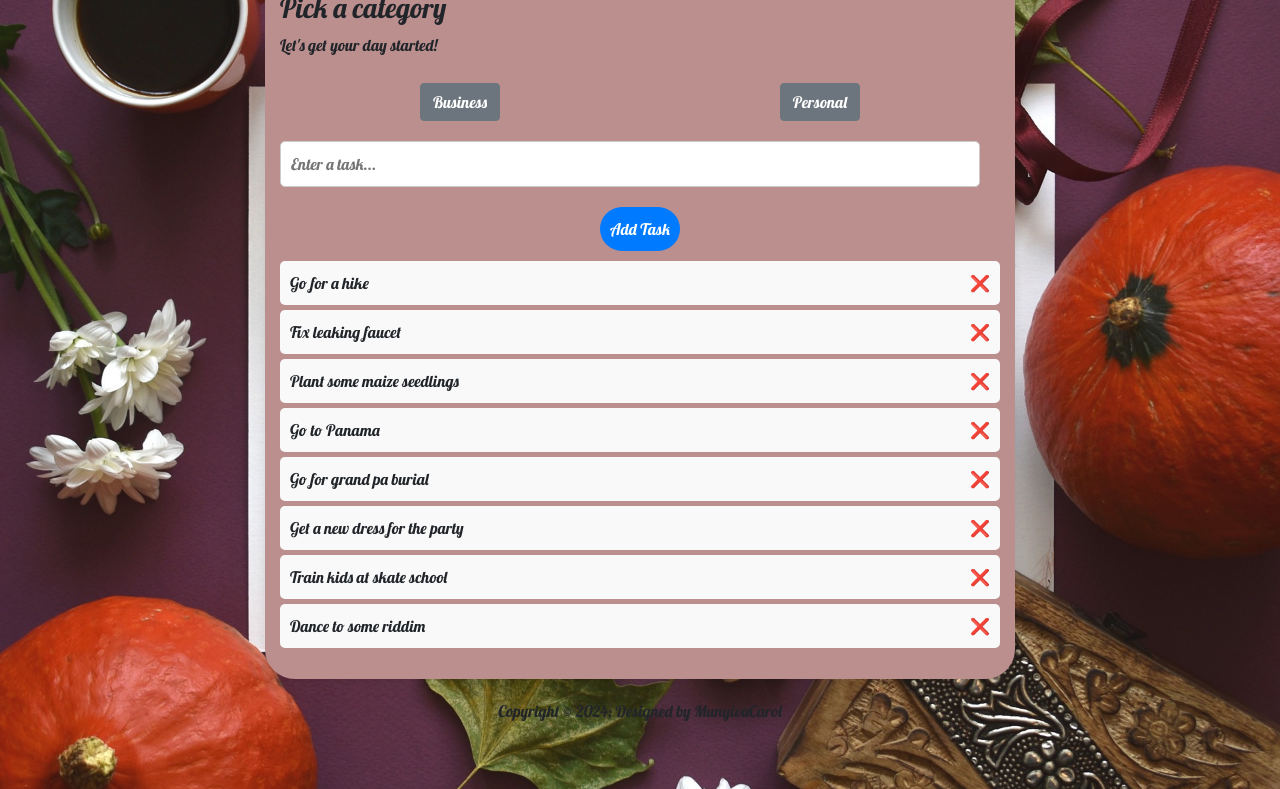
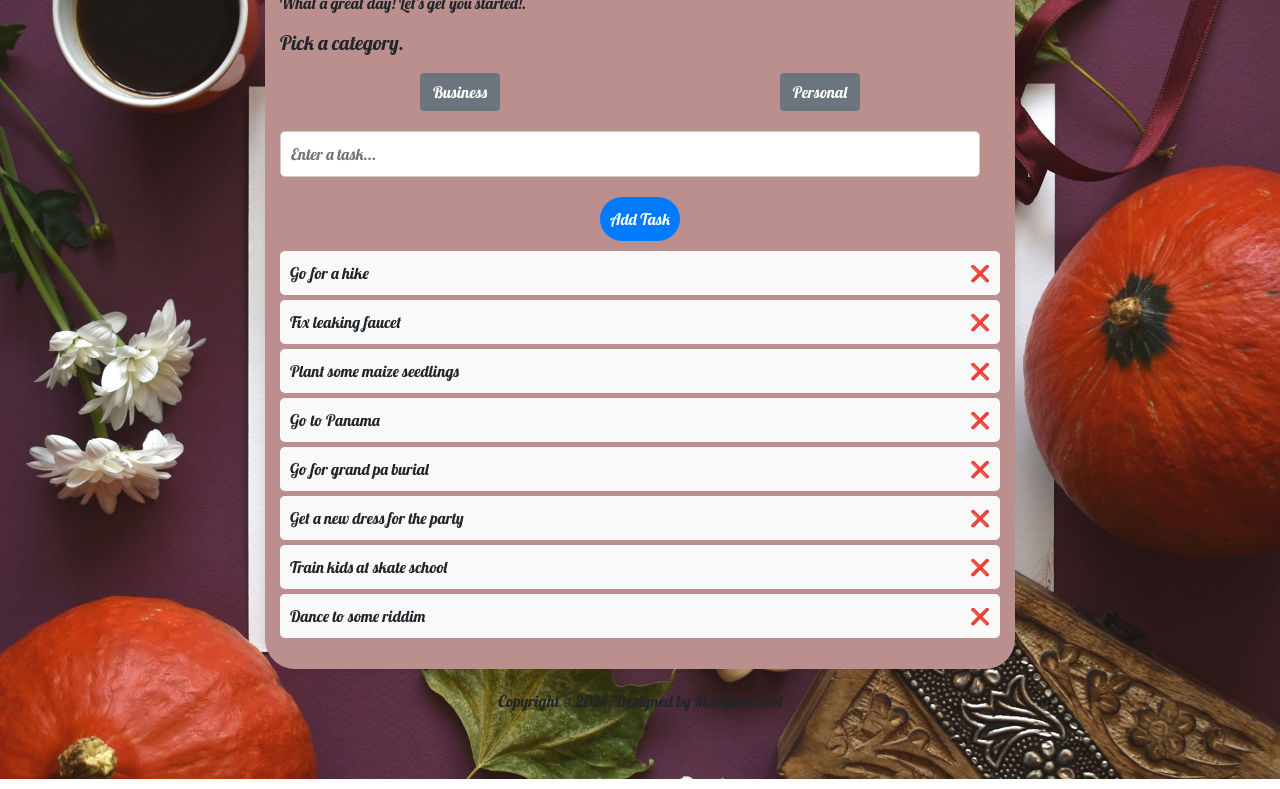
Before and after one commit to Munyivacarol/final-project, a website: page index.html in a window 1280 px wide. Shown: the part 100-889 px from the top of the page. Drawn offline with nearby package versions, Linux system fonts and the light colour scheme.

Commit message:
edit html

```diff
--- a/index.html
+++ b/index.html
@@ -16,8 +16,8 @@
       <div class="todo-app">
          <h1>To-Do List <img src="assets/icon.png"></h1>
       </div>
-          <h3>Pick a category</h3>
-          <p>Let's get your day started!</p>
+      <p> What a great day! Let's get you started!.</p>
+          <h5>Pick a category.</h5>
            <div id="navigate">
                <button type="button" class="btn btn-secondary" id="Business">Business</button>
                <button type="button" id="Personal" class="btn btn-secondary">Personal</button>
```
